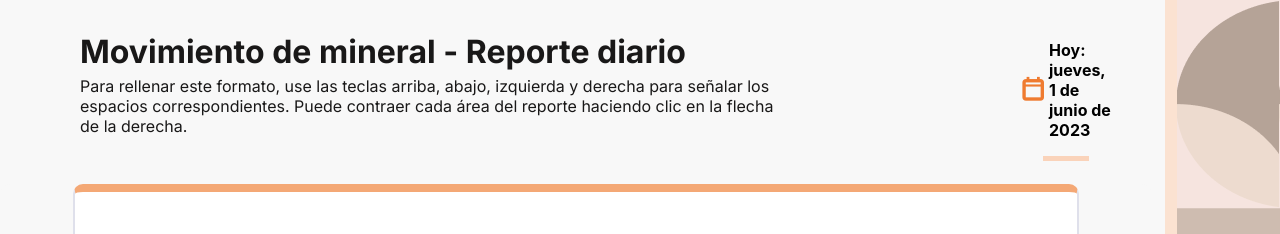
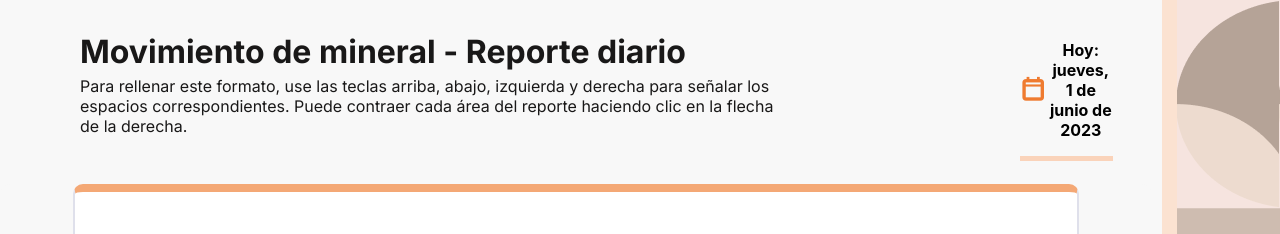
Before and after one commit to DianaA96/BeneficiadoraMetalzimFront, a React (Create React App) app: page /reporte-movimiento-mineral in a window 1280 px wide. Shown: the top 234 px of the page. Built offline with nearby package versions, Linux system fonts and the light colour scheme; no server answers.

Commit message:
Corrige estilos de Fecha en Headers

```diff
--- a/src/styles/formularioLaboratorio.css
+++ b/src/styles/formularioLaboratorio.css
@@ -6,33 +6,6 @@
     background-color: #F8F8F8;
 }
 
-.fechaFormularioLab {
-    display: flex;
-    align-items: center;
-    font-weight: bold;
-}
-
-.divFechaEspacio {
-    width: 10px;
-}
-
-.fechaFormLab {
-    display: flex;
-    width: 100%;
-    align-items: center;
-    flex-direction: column;
-    justify-content: center;
-}
-
-.lineaFechaFL {
-    background-color: #FAD3BA;
-    height: 5px;
-    width: 50%;
-}
-
-.iconFecha {
-    color: #EF7B30;
-}
 
 .pageFormularioLab {
     display: flex;
--- a/src/styles/formularioReporteDiario.css
+++ b/src/styles/formularioReporteDiario.css
@@ -7,9 +7,11 @@
 }
 
 .fechaFormularioLab {
+    width: 100%;
     display: flex;
     align-items: center;
     font-weight: bold;
+    text-align: center;
 }
 
 .divFechaEspacio {
@@ -18,7 +20,7 @@
 
 .fechaFormLab {
     display: flex;
-    width: 100%;
+    max-width: 15rem;
     align-items: center;
     flex-direction: column;
     justify-content: center;
@@ -27,7 +29,7 @@
 .lineaFechaFL {
     background-color: #FAD3BA;
     height: 5px;
-    width: 50%;
+    width: 100%;
 }
 
 .iconFecha {
```
